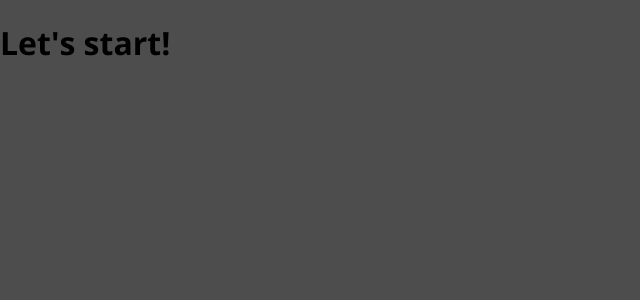
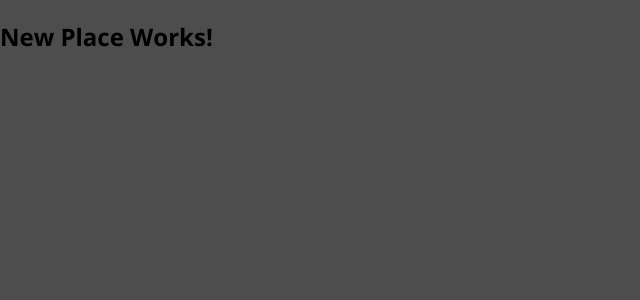
Before and after one commit to colingreens/udemy-react-app, a React (Create React App) app in the folder reactapp/: page /places/new in a window 1280 px wide. Shown: the top 300 px of the page, without its empty margins (0-640 px from the left). Built offline with nearby package versions, Linux system fonts and the light colour scheme.

Commit message:
setup routes

```diff
--- a/reactapp/src/App.js
+++ b/reactapp/src/App.js
@@ -1,7 +1,28 @@
-import React from 'react';
+import React from "react";
+import {
+  BrowserRouter as Router,
+  Route,
+  Redirect,
+  Switch,
+} from "react-router-dom";
 
-function App() {
-  return <h1>Let's start!</h1>;
-}
+import Users from "./user/pages/Users";
+import NewPlace from "./places/NewPlace";
+
+const App = () => {
+  return (
+    <Router>
+      <Switch>
+        <Route path="/" exact>
+          <Users />
+        </Route>
+        <Route path="/places/new" exact>
+          <NewPlace />
+        </Route>
+        <Redirect to="/" />
+      </Switch>
+    </Router>
+  );
+};
 
 export default App;
--- /dev/null
+++ b/reactapp/src/places/NewPlace.js
@@ -0,0 +1,7 @@
+import React from "react";
+
+const NewPlace = () => {
+  return <h2>New Place Works!</h2>;
+};
+
+export default NewPlace;
--- /dev/null
+++ b/reactapp/src/user/pages/Users.js
@@ -0,0 +1,7 @@
+import React from "react";
+
+const Users = () => {
+  return <h2>Users WOrks!</h2>;
+};
+
+export default Users;
```
